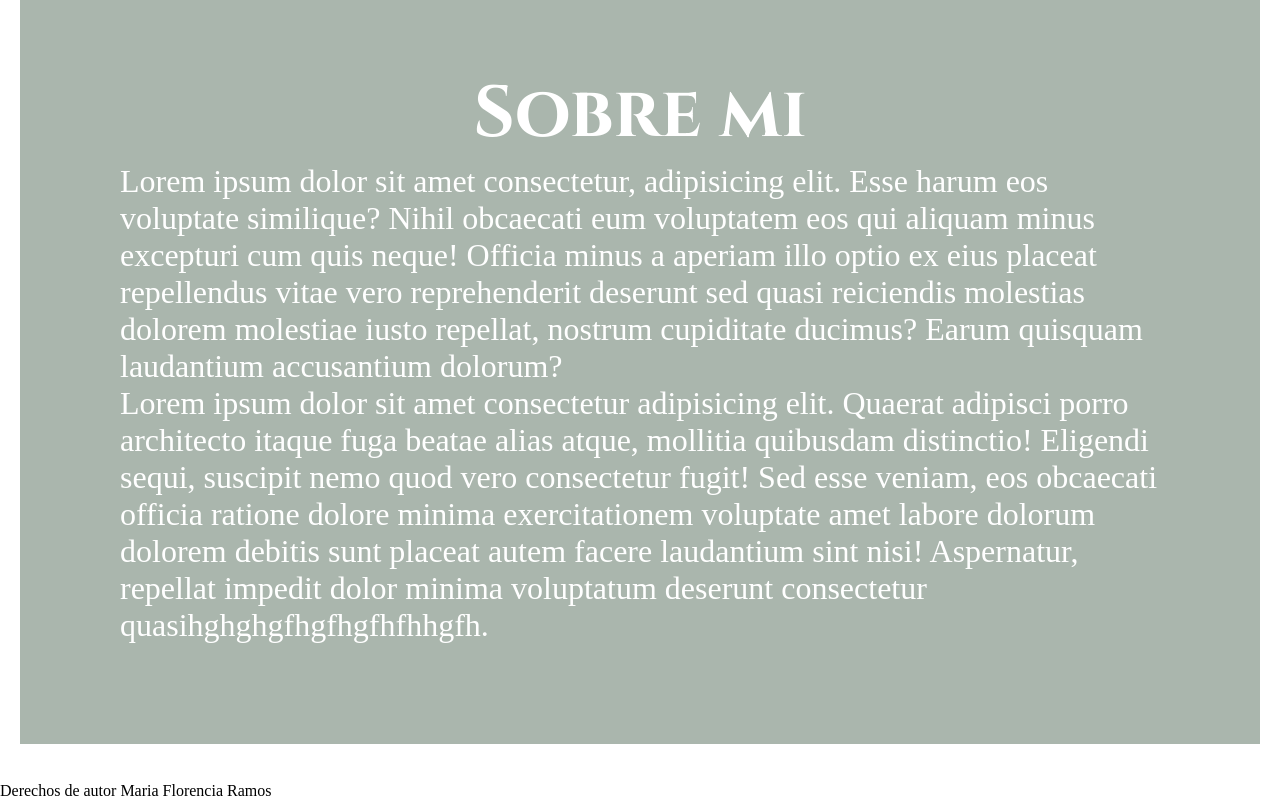
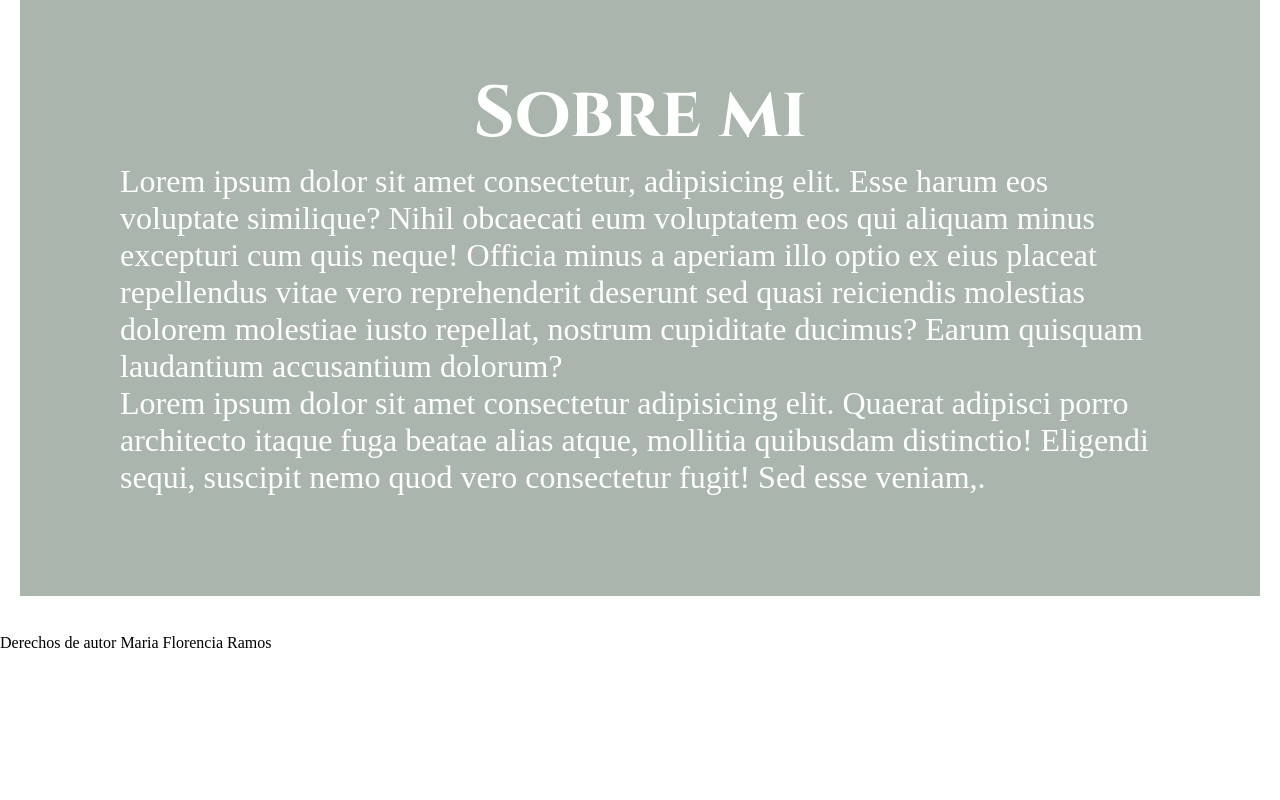
Before and after one commit to flordecodigo14/mipagina, a plain HTML site: page index.html in a window 1280 px wide. Shown: the part 753-1553 px from the top of the page. After the commit the page ends 1405 px from the top, so only its background shows below. Drawn offline with Linux system fonts and the light colour scheme; a web font is replaced by a local one.

Commit message:
borre lorem

```diff
--- a/index.html
+++ b/index.html
@@ -61,7 +61,7 @@
 
             <div class="psobremi">
                 <p>Lorem ipsum dolor sit amet consectetur, adipisicing elit. Esse harum eos voluptate similique? Nihil obcaecati eum voluptatem eos qui aliquam minus excepturi cum quis neque! Officia minus a aperiam illo optio ex eius placeat repellendus vitae vero reprehenderit deserunt sed quasi reiciendis molestias dolorem molestiae iusto repellat, nostrum cupiditate ducimus? Earum quisquam laudantium accusantium dolorum?</p>
-                <p>Lorem ipsum dolor sit amet consectetur adipisicing elit. Quaerat adipisci porro architecto itaque fuga beatae alias atque, mollitia quibusdam distinctio! Eligendi sequi, suscipit nemo quod vero consectetur fugit! Sed esse veniam, eos obcaecati officia ratione dolore minima exercitationem voluptate amet labore dolorum dolorem debitis sunt placeat autem facere laudantium sint nisi! Aspernatur, repellat impedit dolor minima voluptatum deserunt consectetur quasihghghgfhgfhgfhfhhgfh.</p>
+                <p>Lorem ipsum dolor sit amet consectetur adipisicing elit. Quaerat adipisci porro architecto itaque fuga beatae alias atque, mollitia quibusdam distinctio! Eligendi sequi, suscipit nemo quod vero consectetur fugit! Sed esse veniam,.</p>
             </div>
 
         </section>
```
